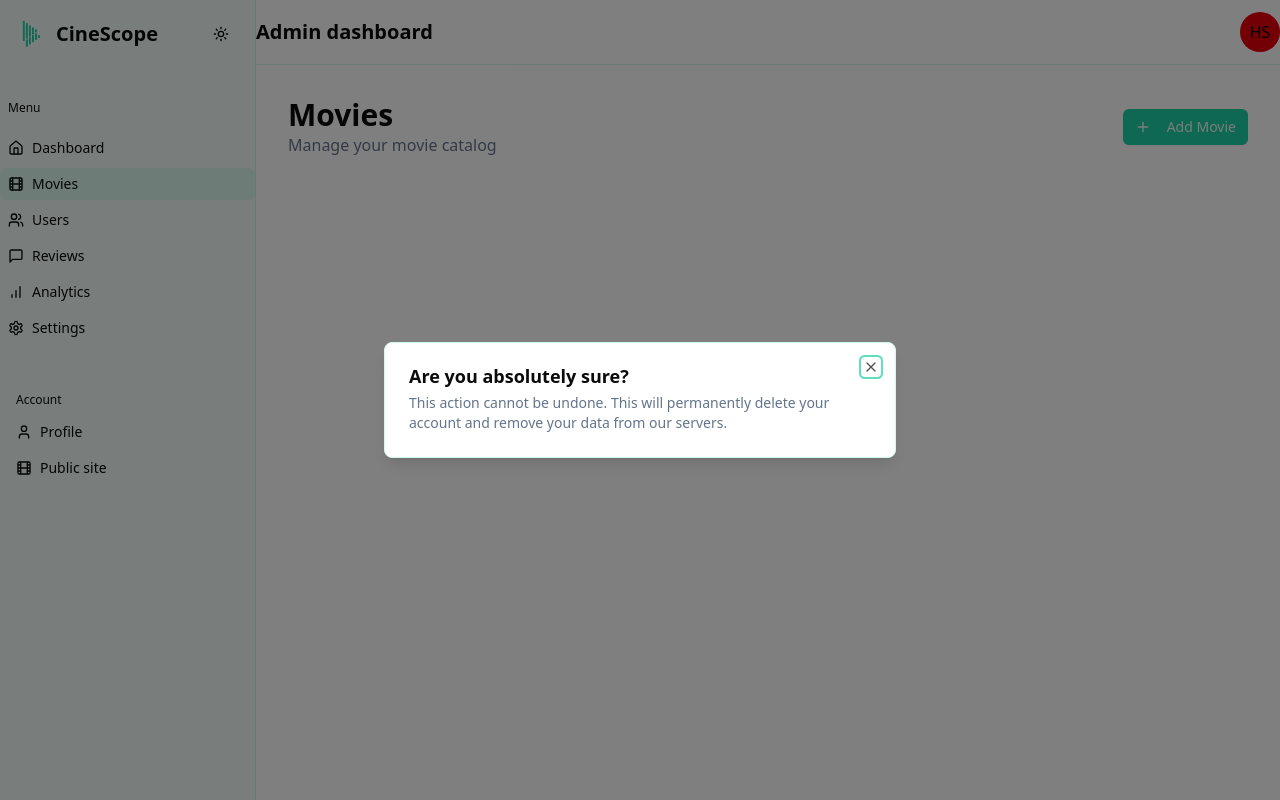
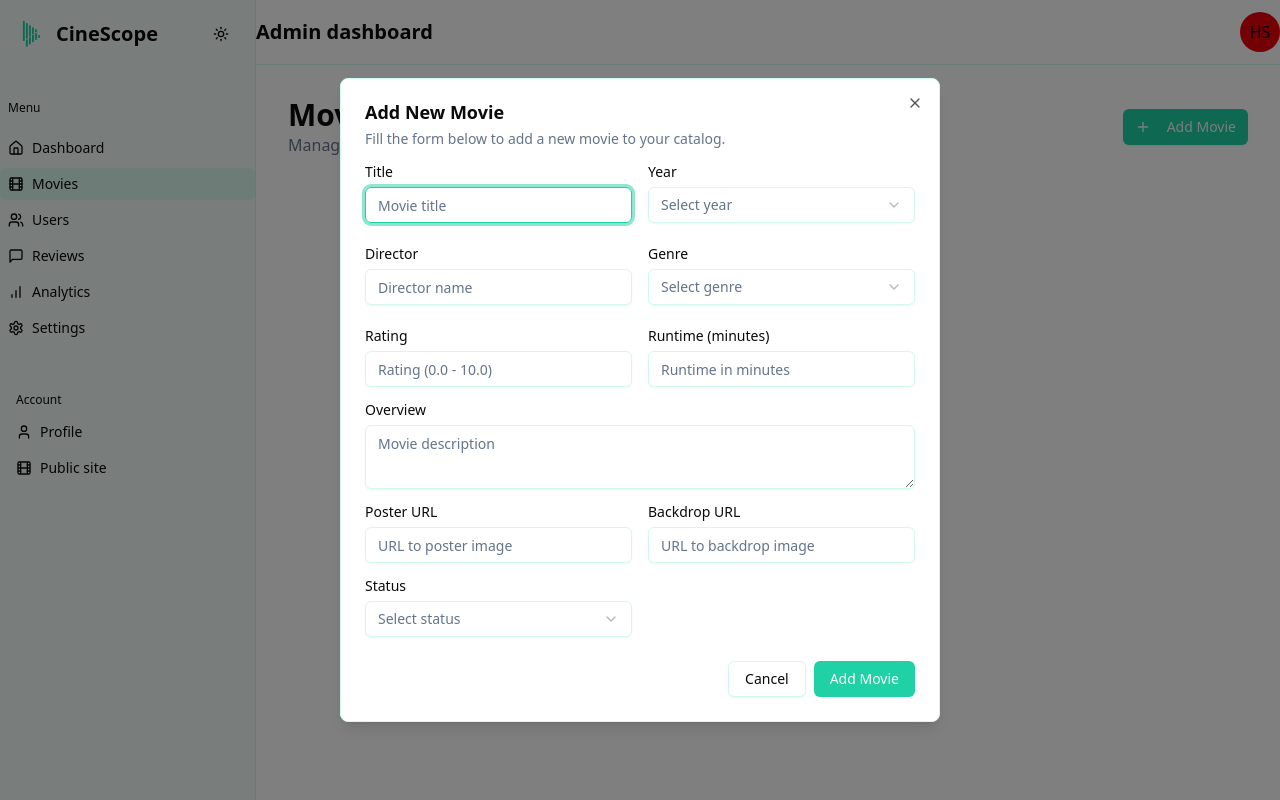
Before and after one commit to MalikBandara/cinescope-b03, a Next.js app: page /admin/movies in a window 1280 px wide. Both pictures are taken after a click on the button "Add Movie". Built offline with nearby package versions, Linux system fonts and the light colour scheme.

Commit message:
add movie form ui part done

```diff
--- a/app/admin/movies/add-movie-dialog.jsx
+++ b/app/admin/movies/add-movie-dialog.jsx
@@ -10,6 +10,7 @@ import {
 } from '@/components/ui/dialog'
 import { Button } from '@/components/ui/button'
 import { Plus } from 'lucide-react'
+import { AddMovieForm } from './add-movie-form'
 
 export default function AddMovieDialog() {
   const [showAddMovie, setShowAddMovie] = useState(false)
@@ -19,14 +20,15 @@ export default function AddMovieDialog() {
       <DialogTrigger asChild>
         <Button><Plus className='mr-2 h-4 w-4'/>Add Movie</Button>
       </DialogTrigger>
-      <DialogContent>
-        <DialogHeader>
-          <DialogTitle>Are you absolutely sure?</DialogTitle>
+      <DialogContent className='sm:max-w-[600px] '>
+        <DialogHeader >
+          <DialogTitle>Add New Movie</DialogTitle>
           <DialogDescription>
-            This action cannot be undone. This will permanently delete your
-            account and remove your data from our servers.
+            Fill the form below to add a new movie to your catalog.
           </DialogDescription>
         </DialogHeader>
+        {/* Add movie form goes here... */}
+        <AddMovieForm/>
       </DialogContent>
     </Dialog>
   )
--- /dev/null
+++ b/app/admin/movies/add-movie-form.jsx
@@ -0,0 +1,132 @@
+'use client'
+
+import {
+  Select,
+  SelectContent,
+  SelectItem,
+  SelectTrigger,
+  SelectValue,
+} from '@/components/ui/select'
+
+import { Input } from '@/components/ui/input'
+import { Label } from '@/components/ui/label'
+import { Textarea } from '@/components/ui/textarea'
+import { DialogFooter } from '@/components/ui/dialog'
+import { Button } from '@/components/ui/button'
+
+export function AddMovieForm() {
+  return (
+    <form className="space-y-4">
+      <div className="grid grid-cols-2 gap-4">
+        <div className="space-y-2 ">
+          <Label htmlFor="title">Title</Label>
+          <Input id="title" name="title" placeholder="Movie title" required />
+        </div>
+        <div className="space-y-2 ">
+          <Label htmlFor="year">Year</Label>
+          <Select id="year" name="year" required>
+            <SelectTrigger className="w-full">
+              <SelectValue placeholder="Select year" />
+            </SelectTrigger>
+            <SelectContent>
+              <SelectItem value="2025">2025</SelectItem>
+              <SelectItem value="2024">2024</SelectItem>
+              <SelectItem value="2023">2023</SelectItem>
+            </SelectContent>
+          </Select>
+        </div>
+
+        <div className="space-y-2 ">
+          <Label htmlFor="director">Director</Label>
+          <Input id="director" name="director" placeholder="Director name" />
+        </div>
+        <div className="space-y-2 ">
+          <Label htmlFor="genre">Genre</Label>
+          <Select id="genre" name="genre" required>
+            <SelectTrigger className="w-full">
+              <SelectValue placeholder="Select genre" />
+            </SelectTrigger>
+            <SelectContent>
+              <SelectItem value="2025">Action</SelectItem>
+              <SelectItem value="2024">Adventure</SelectItem>
+              <SelectItem value="2023">Sci-fi</SelectItem>
+            </SelectContent>
+          </Select>
+        </div>
+
+        <div className="space-y-2 ">
+          <Label htmlFor="rating">Rating</Label>
+          <Input
+            id="rating"
+            name="rating"
+            type="number"
+            min="0"
+            max="10"
+            step="0.1"
+            placeholder="Rating (0.0 - 10.0)"
+            required
+          />
+        </div>
+        <div className="space-y-2 ">
+          <Label htmlFor="runtime">Runtime (minutes)</Label>
+          <Input
+            id="runtime"
+            name="runtime"
+            type="number"
+            min="1"
+            placeholder="Runtime in minutes"
+            required
+          />
+        </div>
+      </div>
+
+      <div className="space-y-2">
+        <Label htmlFor="overview">Overview</Label>
+        <Textarea
+          id="overview"
+          placeholder="Movie description"
+          className="max-h-[100px]"
+        />
+      </div>
+
+      <div className="grid grid-cols-2 gap-4">
+        <div className="space-y-2 ">
+          <Label htmlFor="poster">Poster URL</Label>
+          <Input
+            id="poster"
+            name="poster"
+            placeholder="URL to poster image"
+            required
+          />
+        </div>
+        <div className="space-y-2 ">
+          <Label htmlFor="backdrop">Backdrop URL</Label>
+          <Input
+            id="backdrop"
+            name="backdrop"
+            placeholder="URL to backdrop image"
+          />
+        </div>
+
+        <div className="space-y-2 ">
+          <Label htmlFor="status">Status</Label>
+          <Select id="status" name="status" required>
+            <SelectTrigger className="w-full">
+              <SelectValue placeholder="Select status" />
+            </SelectTrigger>
+            <SelectContent>
+              <SelectItem value="published">Published</SelectItem>
+              <SelectItem value="draft">Draft</SelectItem>
+              <SelectItem value="archived">Archived</SelectItem>
+            </SelectContent>
+          </Select>
+        </div>
+      </div>
+
+      <DialogFooter>
+        <Button type='button' variant='outline'>Cancel</Button>
+        <Button type='submit'>Add Movie</Button>
+      </DialogFooter>
+    </form>
+  )
+}
```
